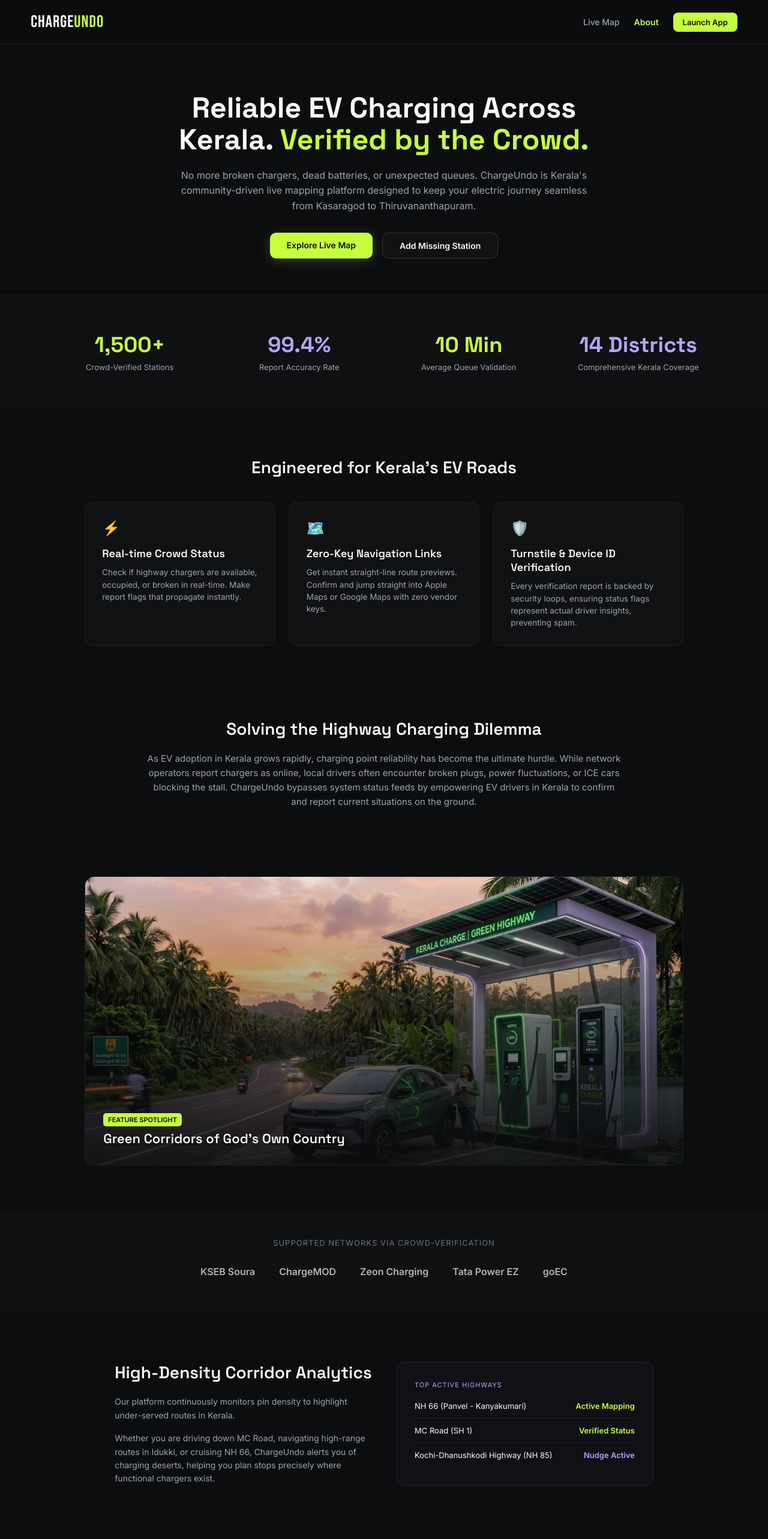
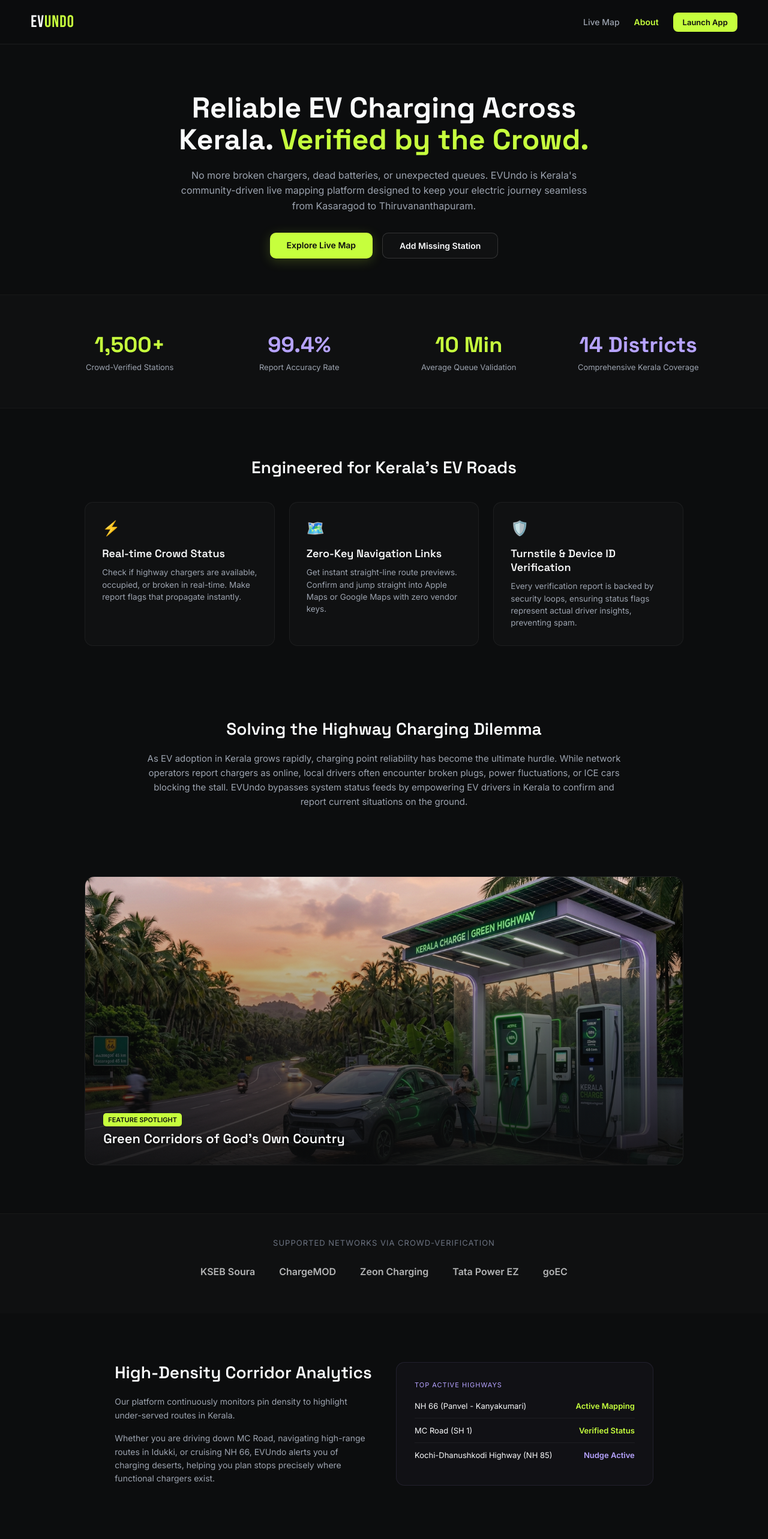
Before and after one commit to devadarshmay-eng/charge-undo, a Next.js app: page /about in a window 1280 px wide. Shown: the top 2566 px of the page at 60% size. Built offline with nearby package versions, Linux system fonts and the light colour scheme.

Commit message:
changed name from chargeundo to evundo

```diff
--- a/app/about/page.tsx
+++ b/app/about/page.tsx
@@ -11,7 +11,7 @@ export default function About() {
       <header style={{ display: "flex", justifyContent: "space-between", alignItems: "center", padding: "20px 4%", borderBottom: "1px solid rgba(255,255,255,0.07)", background: "rgba(12, 13, 14, 0.9)", backdropFilter: "blur(12px)", position: "sticky", top: 0, zIndex: 100 }}>
         <Link href="/" style={{ textDecoration: "none" }}>
           <div style={{ fontFamily: "'Bebas Neue', sans-serif", fontSize: "28px", letterSpacing: "1px", display: "flex", alignItems: "center" }}>
-            <span style={{ color: "#f9fafb" }}>Charge</span>
+            <span style={{ color: "#f9fafb" }}>EV</span>
             <span style={{ color: "#C6FF3D" }}>Undo</span>
           </div>
         </Link>
@@ -39,7 +39,7 @@ export default function About() {
           Reliable EV Charging Across Kerala. <span style={{ color: "#C6FF3D" }}>Verified by the Crowd.</span>
         </h1>
         <p style={{ color: "#9ca3af", fontSize: "16px", lineHeight: 1.6, marginBottom: "32px", maxWidth: "700px", margin: "0 auto 32px" }}>
-          No more broken chargers, dead batteries, or unexpected queues. ChargeUndo is Kerala's community-driven live mapping platform designed to keep your electric journey seamless from Kasaragod to Thiruvananthapuram.
+          No more broken chargers, dead batteries, or unexpected queues. EVUndo is Kerala's community-driven live mapping platform designed to keep your electric journey seamless from Kasaragod to Thiruvananthapuram.
         </p>
         <div style={{ display: "flex", gap: "16px", justifyContent: "center", flexWrap: "wrap" }}>
           <Link href="/" style={{
@@ -127,7 +127,7 @@ export default function About() {
           Solving the Highway Charging Dilemma
         </h2>
         <p style={{ color: "#9ca3af", fontSize: "15px", lineHeight: 1.6, marginBottom: "32px" }}>
-          As EV adoption in Kerala grows rapidly, charging point reliability has become the ultimate hurdle. While network operators report chargers as online, local drivers often encounter broken plugs, power fluctuations, or ICE cars blocking the stall. ChargeUndo bypasses system status feeds by empowering EV drivers in Kerala to confirm and report current situations on the ground.
+          As EV adoption in Kerala grows rapidly, charging point reliability has become the ultimate hurdle. While network operators report chargers as online, local drivers often encounter broken plugs, power fluctuations, or ICE cars blocking the stall. EVUndo bypasses system status feeds by empowering EV drivers in Kerala to confirm and report current situations on the ground.
         </p>
       </section>
 
@@ -174,7 +174,7 @@ export default function About() {
               Our platform continuously monitors pin density to highlight under-served routes in Kerala.
             </p>
             <p style={{ color: "#9ca3af", fontSize: "14px", lineHeight: 1.6 }}>
-              Whether you are driving down MC Road, navigating high-range routes in Idukki, or cruising NH 66, ChargeUndo alerts you of charging deserts, helping you plan stops precisely where functional chargers exist.
+              Whether you are driving down MC Road, navigating high-range routes in Idukki, or cruising NH 66, EVUndo alerts you of charging deserts, helping you plan stops precisely where functional chargers exist.
             </p>
           </div>
           <div style={{ background: "rgba(182, 163, 255, 0.03)", border: "1px solid rgba(182, 163, 255, 0.1)", borderRadius: "14px", padding: "30px" }}>
@@ -202,9 +202,9 @@ export default function About() {
         </h2>
         <div style={{ display: "flex", flexDirection: "column", gap: "20px" }}>
           <div style={{ borderBottom: "1px solid rgba(255,255,255,0.05)", paddingBottom: "20px" }}>
-            <h3 style={{ fontSize: "16px", fontWeight: 600, marginBottom: "8px" }}>How does ChargeUndo verify station status?</h3>
+            <h3 style={{ fontSize: "16px", fontWeight: 600, marginBottom: "8px" }}>How does EVUndo verify station status?</h3>
             <p style={{ color: "#9ca3af", fontSize: "13.5px", lineHeight: 1.5 }}>
-              ChargeUndo relies on user check-ins. Whenever you visit a charging site, you can Confirm or Dispute its status preset. The system uses a Cloudflare Turnstile challenge and device tracking header logic to prevent fake feedback.
+              EVUndo relies on user check-ins. Whenever you visit a charging site, you can Confirm or Dispute its status preset. The system uses a Cloudflare Turnstile challenge and device tracking header logic to prevent fake feedback.
             </p>
           </div>
           <div style={{ borderBottom: "1px solid rgba(255,255,255,0.05)", paddingBottom: "20px" }}>
@@ -214,7 +214,7 @@ export default function About() {
             </p>
           </div>
           <div style={{ borderBottom: "1px solid rgba(255,255,255,0.05)", paddingBottom: "20px" }}>
-            <h3 style={{ fontSize: "16px", fontWeight: 600, marginBottom: "8px" }}>Is ChargeUndo affiliated with network operators?</h3>
+            <h3 style={{ fontSize: "16px", fontWeight: 600, marginBottom: "8px" }}>Is EVUndo affiliated with network operators?</h3>
             <p style={{ color: "#9ca3af", fontSize: "13.5px", lineHeight: 1.5 }}>
               No. We are entirely independent and community-driven. This allows us to provide honest, unfiltered status verifications without corporate biases.
             </p>
@@ -249,7 +249,7 @@ export default function About() {
 
       {/* Footer */}
       <footer style={{ textAlign: "center", padding: "40px 4%", borderTop: "1px solid rgba(255,255,255,0.05)", color: "#6b7280", fontSize: "12px" }}>
-        <p>&copy; {new Date().getFullYear()} ChargeUndo. All rights reserved.</p>
+        <p>&copy; {new Date().getFullYear()} EVUndo. All rights reserved.</p>
         <p style={{ marginTop: "8px" }}>Ensuring charging transparency for Kerala's EV community.</p>
       </footer>
     </div>
--- a/app/globals.css
+++ b/app/globals.css
@@ -151,7 +151,7 @@ button {
   flex-shrink: 0;
 }
 
-.logo-lockup .charge {
+.logo-lockup .ev {
   color: var(--text);
 }
 
--- a/app/layout.tsx
+++ b/app/layout.tsx
@@ -4,7 +4,7 @@ import { DeviceIdInitializer } from "@/components/device-id-initializer";
 import "./globals.css";
 
 export const metadata: Metadata = {
-  title: "ChargeUndo",
+  title: "EVUndo",
   description: "EV charging station status reporting",
 };
 
--- a/components/station-panel.tsx
+++ b/components/station-panel.tsx
@@ -45,7 +45,7 @@ export function StationPanel({
     if (!station) return;
     const shareData = {
       title: `${station.name} - EV Charging Station`,
-      text: `Check out ${station.name} charging station in ${station.address} via ChargeUndo!`,
+      text: `Check out ${station.name} charging station in ${station.address} via EVUndo!`,
       url: typeof window !== "undefined" ? `${window.location.origin}/?id=${station.id}` : ""
     };
 
--- a/components/top-bar.tsx
+++ b/components/top-bar.tsx
@@ -47,7 +47,7 @@ export function TopBar({
     <header id="topbar">
       <div className="row1">
         <div className="logo-lockup">
-          <span className="charge">Charge</span>
+          <span className="ev">EV</span>
           <span className="undo">Undo</span>
         </div>
         <div id="searchwrap" className={query ? "has-q" : ""}>
@@ -102,7 +102,7 @@ export function TopBar({
         <a
           href="/about"
           className="icobtn srf"
-          title="About ChargeUndo"
+          title="About EVUndo"
           style={{
             display: "flex",
             alignItems: "center",
--- a/package.json
+++ b/package.json
@@ -1,5 +1,5 @@
 {
-  "name": "chargeundo",
+  "name": "evundo",
   "version": "0.1.0",
   "private": true,
   "scripts": {
--- a/refference/index.html
+++ b/refference/index.html
@@ -4,7 +4,7 @@
 <meta charset="UTF-8" />
 <meta name="viewport" content="width=device-width, initial-scale=1, maximum-scale=1, user-scalable=no, viewport-fit=cover" />
 <meta name="theme-color" content="#111315" />
-<title>ChargeUndo — EV Charging Network</title>
+<title>EVUndo — EV Charging Network</title>
 <link rel="preconnect" href="https://fonts.googleapis.com" />
 <link rel="preconnect" href="https://fonts.gstatic.com" crossorigin />
 <link href="https://fonts.googleapis.com/css2?family=Inter:wght@400;500;600&family=Space+Grotesk:wght@500;600;700&display=swap" rel="stylesheet" />
@@ -719,7 +719,7 @@ body.ready .chrome{opacity:1;transform:none}
 
 <script>
 /* ================================================================
-   CHARGEUNDO — map-first EV mobility client
+   EVUNDO — map-first EV mobility client
 ================================================================ */
 'use strict';
 const $ = s => document.querySelector(s);
@@ -1484,7 +1484,7 @@ function toggleFav(s){
 }
 $('#cv-fav').onclick=()=>{ const s=STATIONS.find(x=>x.id===current); if(s) toggleFav(s); };
 function share(s){
-  navigator.clipboard?.writeText(`https://chargeundo.app/s/${s.id}`);
+  navigator.clipboard?.writeText(`https://evundo.app/s/${s.id}`);
   toast('Link copied to clipboard','ok');
 }
 $('#cv-share').onclick=()=>{ const s=STATIONS.find(x=>x.id===current); if(s) share(s); };
```
Also changed, not shown: 2 other files (tests, documents, lock files or other folders).
